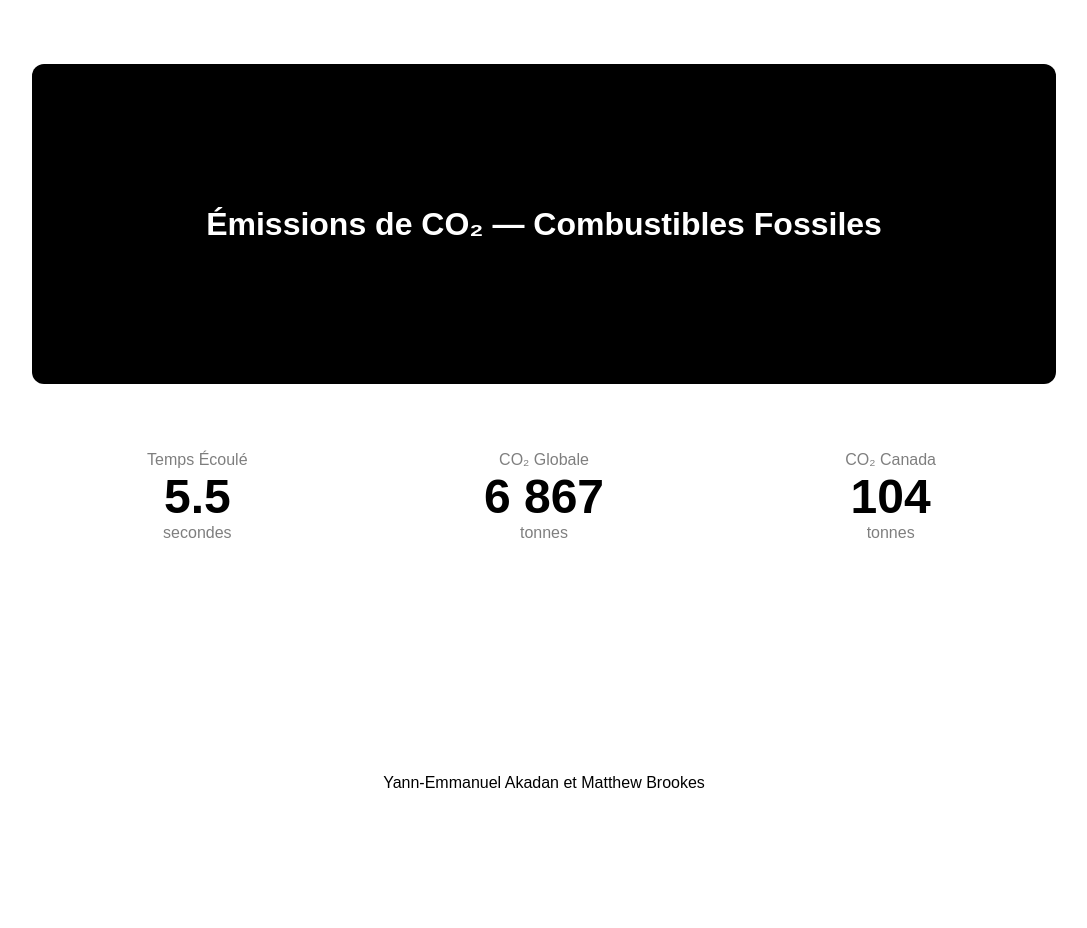
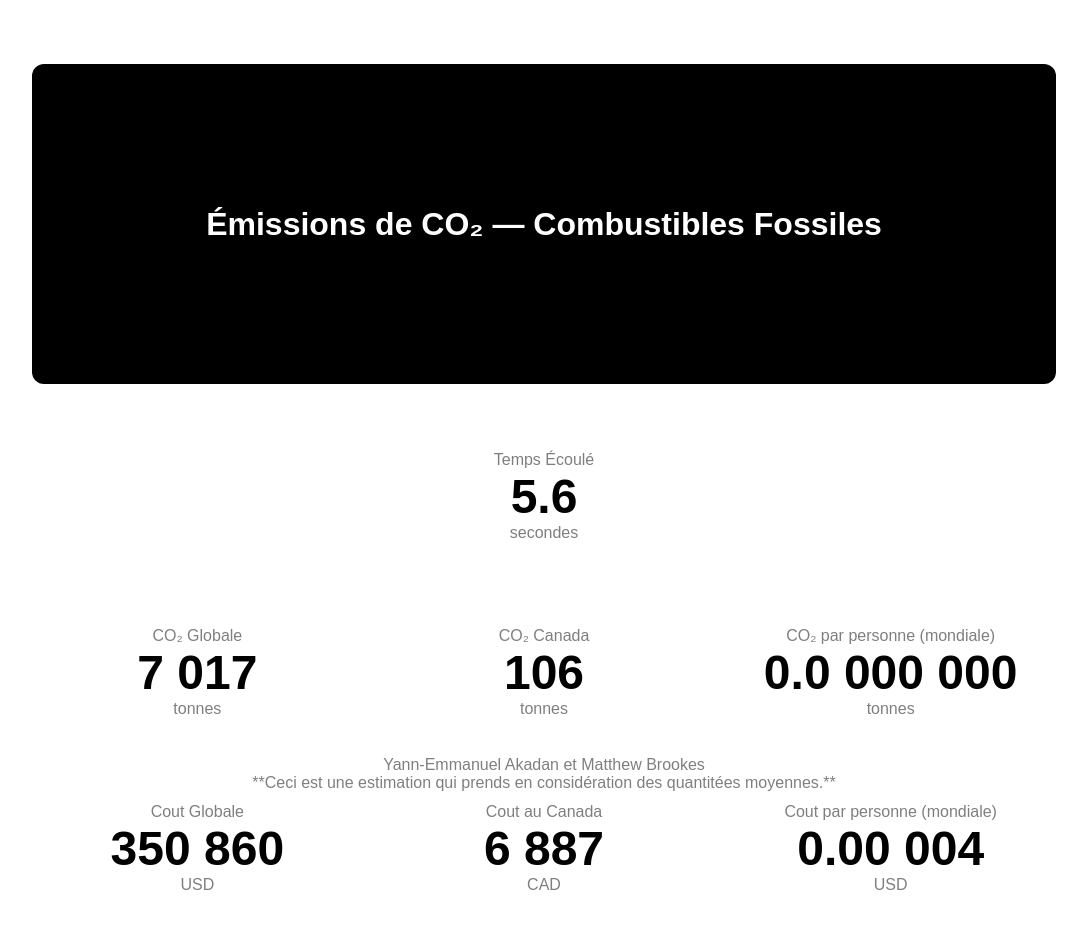
Before and after one commit to mbrooke14/fossil-fuels, a React (Vite) app: page / in a window 1280 px wide. Shown: the top 928 px of the page, without its empty margins (96-1183 px from the left). Before the commit the page ends 800 px from the top, so only its background shows below. Built offline with nearby package versions, Linux system fonts and the light colour scheme; a web font is replaced by a local one.

Commit message:
Added more statistics

```diff
--- a/src/app.css
+++ b/src/app.css
@@ -51,6 +51,7 @@ footer {
     padding: 0.5rem;
 
     background-color: rgb(var(--bgcol));
+    color: rgb(var(--color) / 0.5);
 
     display: flex;
     flex-direction: column;
--- a/src/app.tsx
+++ b/src/app.tsx
@@ -11,14 +11,21 @@ export default function App() {
 
         <main>
             <CardGrid>
-                <Card scalar={1}                    unit="secondes" precision="1" cardname="Temps Écoulé" />
-                <Card scalar={1377 * 0.91}          unit="tonnes"   precision="0" cardname="CO₂ Globale"  />
-                <Card scalar={1377 * 0.91 * 0.0151} unit="tonnes"   precision="0" cardname="CO₂ Canada"   />
+                <Card scalar={1} unit="secondes" precision="1" cardname="Temps Écoulé" id="time" />
+
+                <Card scalar={1377 * 0.91}                          unit="tonnes"   precision="0" cardname="CO₂ Globale"  />
+                <Card scalar={1377 * 0.91 * 0.0151}                 unit="tonnes"   precision="0" cardname="CO₂ Canada"   />
+                <Card scalar={1377 * 0.91 * 0.0151 / 8_000_000_000} unit="tonnes"   precision="7" cardname="CO₂ par personne (mondiale)"   />
+
+                <Card scalar={1377 * 0.91 * 50}                  unit="USD" precision="0" cardname="Cout Globale" />
+                <Card scalar={1377 * 0.91 * 0.0151 * 65}         unit="CAD" precision="0" cardname="Cout au Canada" />
+                <Card scalar={1377 * 0.91 * 50 / 8_000_000_000 } unit="USD" precision="5" cardname="Cout par personne (mondiale)" />
             </CardGrid>
         </main>
 
         <footer>
             <p>Yann-Emmanuel Akadan et Matthew Brookes</p>
+            <p>**Ceci est une estimation qui prends en considération des quantitées moyennes.**</p>
         </footer>
     </div>
 }
--- a/src/components/card.css
+++ b/src/components/card.css
@@ -37,3 +37,7 @@
 .card .cardunit {
     opacity: 0.5;
 }
+
+.card#time {
+    grid-column: 1 / -1;
+}
--- a/src/components/card.tsx
+++ b/src/components/card.tsx
@@ -4,7 +4,7 @@ import React, { useEffect, useRef } from "react";
 
 import "./card.css"
 
-export default function Card({ scalar, unit, precision, cardname, ...props }: {[key: string]: any}) {
+export default function Card({ scalar, unit, precision, cardname, id }: {[key: string]: any}) {
     const reference = useRef(null)
 
     const update = function (ms) {
@@ -14,7 +14,7 @@ export default function Card({ scalar, unit, precision, cardname, ...props }: {[
 
     useEffect(update, [])
 
-    return <div className="card" {...props} >
+    return <div className="card" id={id} >
         <h2 className="cardname">{cardname}</h2>
         <h3 className="cardvalue" ref={reference}>0</h3>
         <p className="cardunit">{unit}</p>
```
